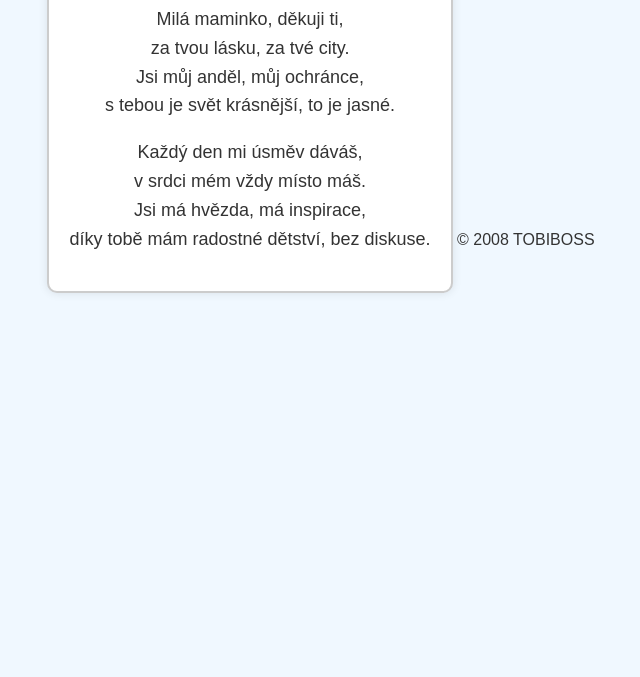
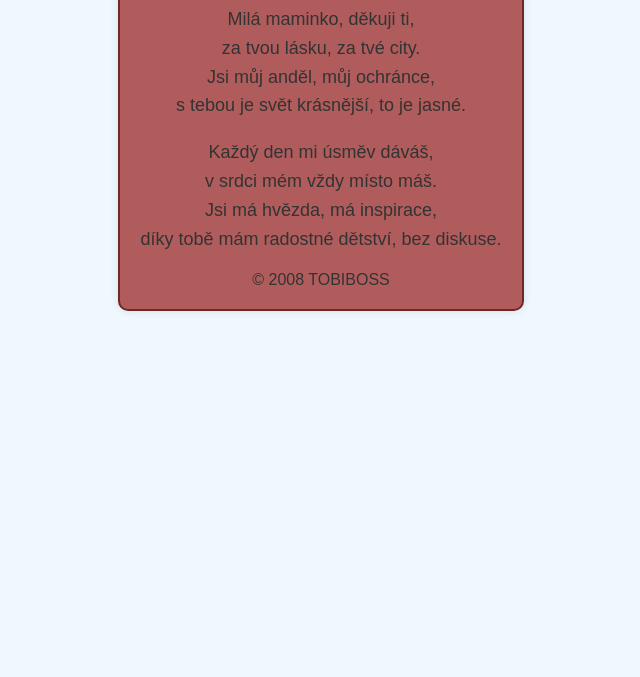
Before and after one commit to tobiaszlobias/tobiaszlobias.github.io, a plain HTML site: page index.html in a window 1280 px wide. Shown: the part 123-800 px from the top of the page, without its empty margins (319-959 px from the left). Drawn offline with Linux system fonts and the light colour scheme.

Commit message:
upravabasnicky

```diff
--- a/index.html
+++ b/index.html
@@ -11,8 +11,8 @@
         padding: 50px;
       }
       .poem-container {
-        background-color: #fff;
-        border: 2px solid #ccc;
+        background-color: #b05c5c;
+        border: 2px solid #722727;
         border-radius: 10px;
         padding: 20px;
         box-shadow: 0 0 10px rgba(0, 0, 0, 0.1);
@@ -43,7 +43,8 @@
         Jsi má hvězda, má inspirace,<br>
         díky tobě mám radostné dětství, bez diskuse.</p>
       </div>
+      <p1>© 2008 TOBIBOSS</p1>
     </div>
   </body>
-  © 2008 TOBIBOSS
+
 </html>
```
